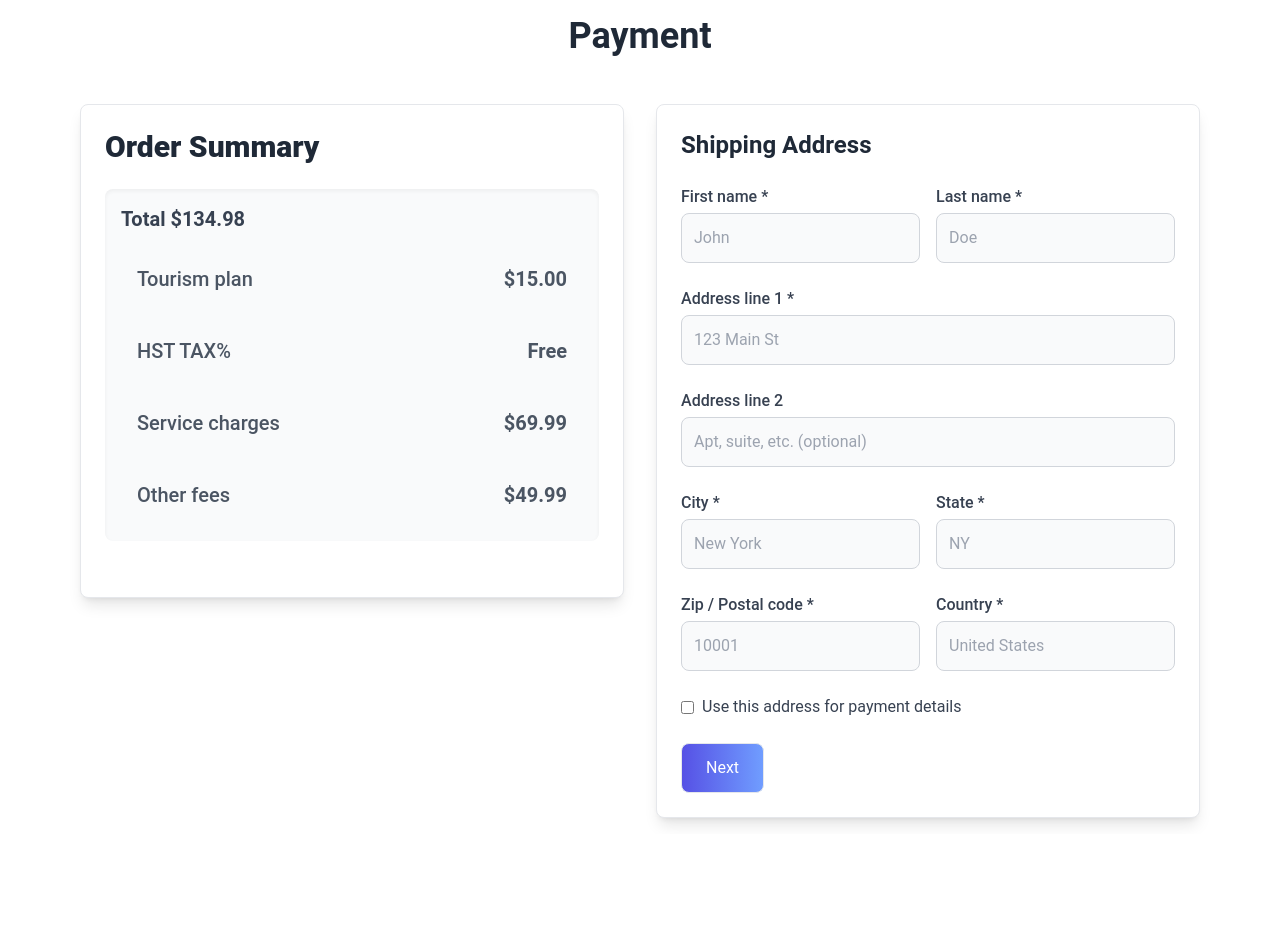
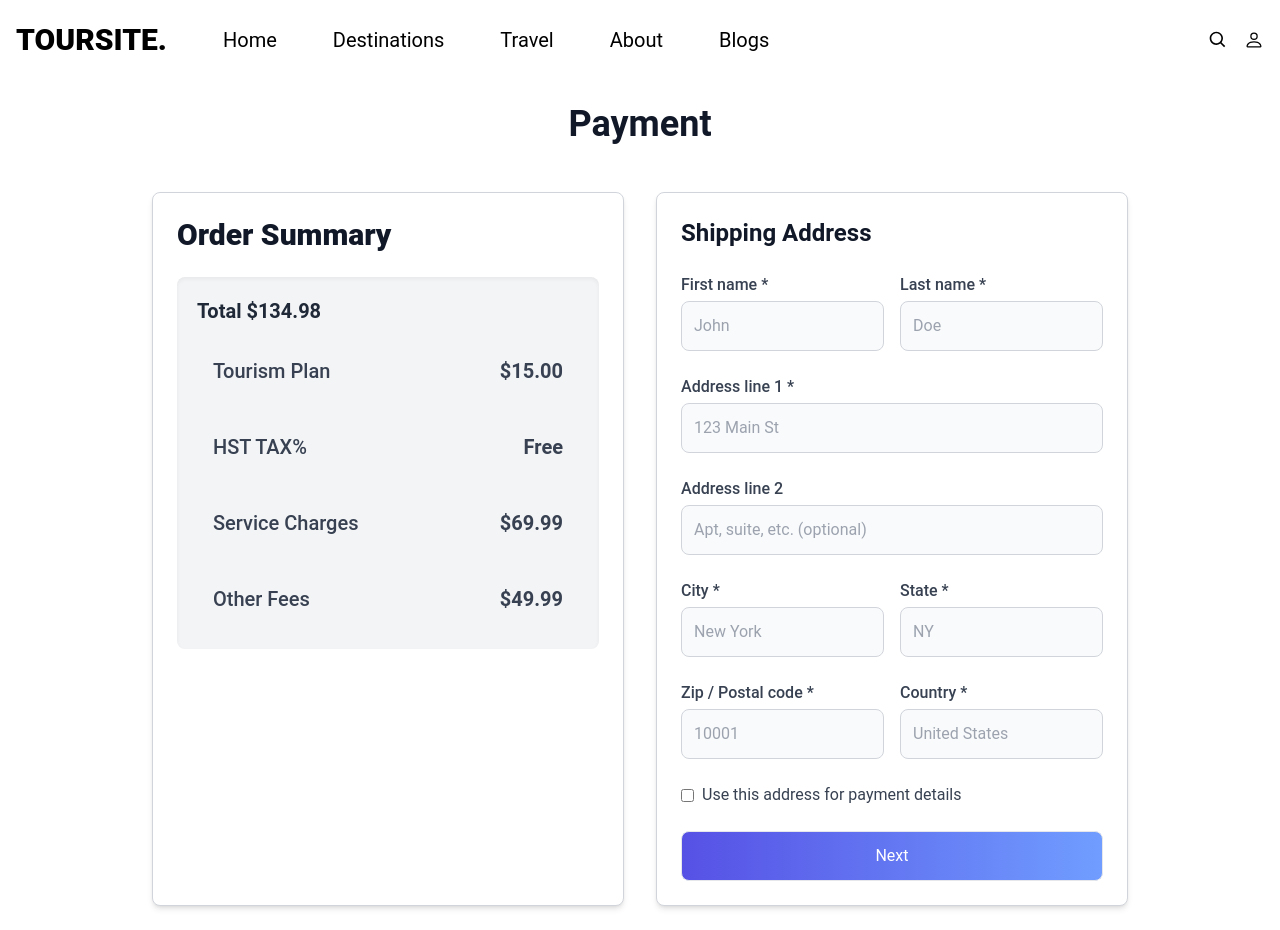
Before and after one commit to Trev241/toursite, a React (Create React App) app in the folder client/: page /payment in a window 1280 px wide. Before the commit the page ends 834 px from the top, so only its background shows below. Built offline with nearby package versions, Linux system fonts and the light colour scheme.

Commit message:
few ui changes
added header component for  the webpage and few additional design changes

```diff
--- a/client/package.json
+++ b/client/package.json
@@ -8,10 +8,12 @@
     "@testing-library/jest-dom": "^5.17.0",
     "@testing-library/react": "^13.4.0",
     "@testing-library/user-event": "^13.5.0",
+    "font-awesome": "^4.7.0",
     "react": "^18.3.1",
     "react-datepicker": "^7.3.0",
     "react-dom": "^18.3.1",
     "react-icons": "^5.2.1",
+    "react-intersection-observer": "^9.13.0",
     "react-router-dom": "^6.25.1",
     "react-scripts": "5.0.1",
     "react-slick": "^0.30.2",
--- a/client/src/App.js
+++ b/client/src/App.js
@@ -1,6 +1,7 @@
 import React, { useState } from 'react';
 import { BrowserRouter as Router, Routes, Route, useLocation } from 'react-router-dom';
 import Navbar from './components/Navbar';
+import NavbarPages from './components/NavbarPages'; // Import NavbarPages
 import Hero from './components/Hero';
 import Places from './components/destinations/Places';
 import AuthModal from './components/AuthModal';
@@ -20,20 +21,22 @@ function App() {
     setShowAuthModal(false); // Close the authentication modal on success
   };
 
-  // Create a component to conditionally render Navbar
+  // Create a component to conditionally render Navbar or NavbarPages
   const ConditionalNavbar = () => {
     const location = useLocation();
     // Render Navbar only if the path is "/"
     return location.pathname === '/' ? (
       <Navbar onAuthModalToggle={handleAuthModalToggle} username={email} />
-    ) : null;
+    ) : (
+      <NavbarPages onAuthModalToggle={handleAuthModalToggle} username={email} onLogout={() => setEmail(null)} isHeader={true} />
+    );
   };
 
   return (
     <Router>
       <div className="relative">
         <div className={showAuthModal ? 'blur-sm' : ''}>
-          {/* Conditionally render Navbar */}
+          {/* Conditionally render Navbar or NavbarPages */}
           <ConditionalNavbar />
           <Routes>
             <Route path="/" element={<><Hero /><Places /></>} />
--- /dev/null
+++ b/client/src/components/NavbarPages.jsx
@@ -0,0 +1,96 @@
+import React, { useState } from 'react';
+import { BsPerson } from 'react-icons/bs';
+import { BiSearch } from 'react-icons/bi';
+import { AiOutlineClose } from 'react-icons/ai';
+import { HiOutlineMenuAlt4 } from 'react-icons/hi';
+import { FaGithub, FaLinkedin, FaTwitter } from 'react-icons/fa';
+
+function NavbarPages({ onAuthModalToggle, username, onLogout, isHeader }) {
+  const [nav, setNav] = useState(false);
+  const [logo, setLogo] = useState(false);
+  const [dropdownOpen, setDropdownOpen] = useState(false);
+
+  const handleNav = () => {
+    setNav(!nav);
+    setLogo(!logo);
+  };
+
+  const toggleDropdown = () => {
+    setDropdownOpen(!dropdownOpen);
+  };
+
+  return (
+    <div className={`flex w-full justify-between items-center h-20 px-4 ${isHeader ? '' : 'absolute z-10'} ${isHeader ? 'text-black' : 'text-white'}`}>
+      <div className='flex items-center'>
+        <h1 onClick={handleNav} className={logo ? 'hidden' : 'block'}>TOURSITE.</h1>
+        <ul className='hidden md:flex ml-10'>
+          <li className='mr-6'>Home</li>
+          <li className='mr-6'>Destinations</li>
+          <li className='mr-6'>Travel</li>
+          <li className='mr-6'>About</li>
+          <li className='mr-6'>Blogs</li>
+        </ul>
+      </div>
+      <div className='flex items-center space-x-4'>
+        <BiSearch className='hidden md:block' size={20} />
+        <div className='relative'>
+          <BsPerson size={20} onClick={onAuthModalToggle} className='cursor-pointer' />
+        </div>
+        {username && (
+          <div className='relative'>
+            <div className='cursor-pointer' onClick={toggleDropdown}>
+              <h2 className='text-sm'>{username}</h2>
+            </div>
+            {dropdownOpen && (
+              <div className='absolute top-full right-0 mt-2 w-48 bg-white text-black rounded-lg shadow-lg p-4'>
+                <img
+                  src="https://via.placeholder.com/50"
+                  alt="Profile"
+                  className='w-12 h-12 rounded-full mx-auto mb-2'
+                />
+                <div className='flex flex-col items-center'>
+                  <a href="/profile" className='text-blue-500 hover:underline mb-2'>View Profile</a>
+                  <button
+                    onClick={() => {
+                      onLogout(); // Call the logout function
+                      setDropdownOpen(false); // Close the dropdown
+                    }}
+                    className='text-red-500 hover:underline'
+                  >
+                    Logout
+                  </button>
+                </div>
+              </div>
+            )}
+          </div>
+        )}
+      </div>
+
+      {/* mobile menu */}
+      <div onClick={handleNav} className='md:hidden z-10'>
+        {nav ? <AiOutlineClose className='text-black' size={20} /> : <HiOutlineMenuAlt4 size={20} />}
+      </div>
+      <div onClick={handleNav} className={nav ? 'absolute left-0 top-0 w-full bg-gray-100/90 px-4 py-7 flex flex-col' : 'absolute left-[-100%]'}>
+        <ul>
+          <h1>TOURSITE.</h1>
+          <li className='border-b'>Home</li>
+          <li className='border-b'>Destinations</li>
+          <li className='border-b'>Travel</li>
+          <li className='border-b'>About</li>
+          <li className='border-b'>Blogs</li>
+          <div className='flex flex-col'>
+            <button className='my-6'>Search</button>
+            <button onClick={onAuthModalToggle}>Account</button>
+          </div>
+          <div className='flex justify-around my-6'>
+            <FaGithub />
+            <FaLinkedin />
+            <FaTwitter />
+          </div>
+        </ul>
+      </div>
+    </div>
+  );
+}
+
+export default NavbarPages;
--- a/client/src/components/PaymentPage.jsx
+++ b/client/src/components/PaymentPage.jsx
@@ -42,38 +42,38 @@ const PaymentPage = () => {
   };
 
   return (
-    <div className="container mx-auto p-4 max-w-6xl">
+    <div className="container mx-auto p-6 max-w-5xl">
       <div className="flex flex-col items-center mb-12">
-        <h1 className="text-4xl font-bold text-gray-800">Payment</h1>
+        <h1 className="text-4xl font-bold text-gray-900">Payment</h1>
       </div>
-      <div className="flex justify-between items-start gap-8">
+      <div className="flex gap-8">
         {/* Back Arrow */}
         {showCreditCard && (
-          <div className="absolute top-4 left-4 cursor-pointer text-blue-500" onClick={handleBack}>
+          <div className="absolute top-4 left-4 cursor-pointer text-blue-600" onClick={handleBack}>
             <FaArrowLeft className="text-2xl" />
           </div>
         )}
 
         {/* Left Section: Order Summary */}
-        <div className="w-1/2 bg-white p-6 rounded-lg shadow-lg border border-gray-200">
-          <h2 className="text-3xl font-extrabold mb-6 text-gray-800">Order Summary</h2>
-          <div className="bg-gray-50 p-4 rounded-lg shadow-inner mb-8">
-            <h3 className="text-xl font-semibold text-gray-700 mb-4">Total $134.98</h3>
-            <ul className="space-y-3">
-              <li className="flex justify-between text-gray-600">
-                <span className="font-medium">Tourism plan</span>
+        <div className="w-full md:w-1/2 bg-white p-6 rounded-lg shadow-md border border-gray-300">
+          <h2 className="text-3xl font-extrabold mb-6 text-gray-900">Order Summary</h2>
+          <div className="bg-gray-100 p-5 rounded-lg shadow-inner mb-8">
+            <h3 className="text-xl font-semibold text-gray-800 mb-4">Total $134.98</h3>
+            <ul className="space-y-4">
+              <li className="flex justify-between text-gray-700">
+                <span className="font-medium">Tourism Plan</span>
                 <span className="font-semibold">$15.00</span>
               </li>
-              <li className="flex justify-between text-gray-600">
+              <li className="flex justify-between text-gray-700">
                 <span className="font-medium">HST TAX%</span>
                 <span className="font-semibold">Free</span>
               </li>
-              <li className="flex justify-between text-gray-600">
-                <span className="font-medium">Service charges</span>
+              <li className="flex justify-between text-gray-700">
+                <span className="font-medium">Service Charges</span>
                 <span className="font-semibold">$69.99</span>
               </li>
-              <li className="flex justify-between text-gray-600">
-                <span className="font-medium">Other fees</span>
+              <li className="flex justify-between text-gray-700">
+                <span className="font-medium">Other Fees</span>
                 <span className="font-semibold">$49.99</span>
               </li>
             </ul>
@@ -81,10 +81,10 @@ const PaymentPage = () => {
         </div>
 
         {/* Right Section: Conditional Content */}
-        <div className="w-1/2 bg-white p-6 rounded-lg shadow-lg border border-gray-200">
+        <div className="w-full md:w-1/2 bg-white p-6 rounded-lg shadow-md border border-gray-300">
           {showCreditCard ? (
             <>
-              <h3 className="text-2xl font-semibold mb-6 text-gray-800">Credit Card Details</h3>
+              <h3 className="text-2xl font-semibold mb-6 text-gray-900">Credit Card Details</h3>
               <div className="mb-4">
                 <label className="block text-gray-700 font-medium">Card Number *</label>
                 <input
@@ -93,7 +93,7 @@ const PaymentPage = () => {
                   placeholder="1234 5678 9012 3456"
                   value={creditCard.cardNumber}
                   onChange={handleCreditCardChange}
-                  className="w-full mt-1 p-3 border border-gray-300 rounded-lg bg-gray-50 focus:outline-none focus:ring-2 focus:ring-blue-400"
+                  className="w-full mt-1 p-3 border border-gray-300 rounded-lg bg-gray-50 focus:outline-none focus:ring-2 focus:ring-blue-500"
                   required
                 />
               </div>
@@ -106,7 +106,7 @@ const PaymentPage = () => {
                     placeholder="John Doe"
                     value={creditCard.cardName}
                     onChange={handleCreditCardChange}
-                    className="w-full mt-1 p-3 border border-gray-300 rounded-lg bg-gray-50 focus:outline-none focus:ring-2 focus:ring-blue-400"
+                    className="w-full mt-1 p-3 border border-gray-300 rounded-lg bg-gray-50 focus:outline-none focus:ring-2 focus:ring-blue-500"
                     required
                   />
                 </div>
@@ -118,7 +118,7 @@ const PaymentPage = () => {
                     placeholder="MM/YY"
                     value={creditCard.expiryDate}
                     onChange={handleCreditCardChange}
-                    className="w-full mt-1 p-3 border border-gray-300 rounded-lg bg-gray-50 focus:outline-none focus:ring-2 focus:ring-blue-400"
+                    className="w-full mt-1 p-3 border border-gray-300 rounded-lg bg-gray-50 focus:outline-none focus:ring-2 focus:ring-blue-500"
                     required
                   />
                 </div>
@@ -131,35 +131,35 @@ const PaymentPage = () => {
                   placeholder="123"
                   value={creditCard.cvv}
                   onChange={handleCreditCardChange}
-                  className="w-full mt-1 p-3 border border-gray-300 rounded-lg bg-gray-50 focus:outline-none focus:ring-2 focus:ring-blue-400"
+                  className="w-full mt-1 p-3 border border-gray-300 rounded-lg bg-gray-50 focus:outline-none focus:ring-2 focus:ring-blue-500"
                   required
                 />
               </div>
-              <div className="flex items-center space-x-2 mb-4">
-                <FaCcVisa className="text-blue-500 text-xl" />
-                <FaCcMastercard className="text-red-500 text-xl" />
-                <FaCcAmex className="text-green-500 text-xl" />
+              <div className="flex items-center space-x-3 mb-6">
+                <FaCcVisa className="text-blue-600 text-xl" />
+                <FaCcMastercard className="text-red-600 text-xl" />
+                <FaCcAmex className="text-green-600 text-xl" />
               </div>
-              <div className="flex justify-between items-center mb-6">
+              <div className="flex items-center gap-4 mb-6">
                 <input
                   type="text"
                   placeholder="Coupon Code"
-                  className="w-3/4 p-3 border border-gray-300 rounded-lg bg-gray-50 focus:outline-none focus:ring-2 focus:ring-blue-400"
+                  className="w-full p-3 border border-gray-300 rounded-lg bg-gray-50 focus:outline-none focus:ring-2 focus:ring-blue-500"
                 />
-                <button className="w-1/4 bg-blue-500 text-white py-2 px-4 rounded-lg hover:bg-blue-600 transition duration-300">
+                <button className="bg-blue-600 text-white py-2 px-4 rounded-lg hover:bg-blue-700 transition duration-300">
                   REDEEM
                 </button>
               </div>
               <button
                 type="button"
-                className="bg-green-500 text-white py-3 px-6 rounded-lg hover:bg-green-600 transition duration-300"
+                className="bg-green-600 text-white py-3 px-6 rounded-lg hover:bg-green-700 transition duration-300 w-full"
               >
                 Confirm Payment
               </button>
             </>
           ) : (
             <form onSubmit={handleSubmit}>
-              <h3 className="text-2xl font-semibold mb-6 text-gray-800">Shipping Address</h3>
+              <h3 className="text-2xl font-semibold mb-6 text-gray-900">Shipping Address</h3>
               <div className="grid grid-cols-2 gap-4 mb-6">
                 <div>
                   <label className="block text-gray-700 font-medium">First name *</label>
@@ -169,7 +169,7 @@ const PaymentPage = () => {
                     placeholder="John"
                     value={shippingAddress.firstName}
                     onChange={handleShippingChange}
-                    className="w-full mt-1 p-3 border border-gray-300 rounded-lg bg-gray-50 focus:outline-none focus:ring-2 focus:ring-blue-400"
+                    className="w-full mt-1 p-3 border border-gray-300 rounded-lg bg-gray-50 focus:outline-none focus:ring-2 focus:ring-blue-500"
                     required
                   />
                 </div>
@@ -181,7 +181,7 @@ const PaymentPage = () => {
                     placeholder="Doe"
                     value={shippingAddress.lastName}
                     onChange={handleShippingChange}
-                    className="w-full mt-1 p-3 border border-gray-300 rounded-lg bg-gray-50 focus:outline-none focus:ring-2 focus:ring-blue-400"
+                    className="w-full mt-1 p-3 border border-gray-300 rounded-lg bg-gray-50 focus:outline-none focus:ring-2 focus:ring-blue-500"
                     required
                   />
                 </div>
@@ -194,7 +194,7 @@ const PaymentPage = () => {
                   placeholder="123 Main St"
                   value={shippingAddress.addressLine1}
                   onChange={handleShippingChange}
-                  className="w-full mt-1 p-3 border border-gray-300 rounded-lg bg-gray-50 focus:outline-none focus:ring-2 focus:ring-blue-400"
+                  className="w-full mt-1 p-3 border border-gray-300 rounded-lg bg-gray-50 focus:outline-none focus:ring-2 focus:ring-blue-500"
                   required
                 />
               </div>
@@ -206,7 +206,7 @@ const PaymentPage = () => {
                   placeholder="Apt, suite, etc. (optional)"
                   value={shippingAddress.addressLine2}
                   onChange={handleShippingChange}
-                  className="w-full mt-1 p-3 border border-gray-300 rounded-lg bg-gray-50 focus:outline-none focus:ring-2 focus:ring-blue-400"
+                  className="w-full mt-1 p-3 border border-gray-300 rounded-lg bg-gray-50 focus:outline-none focus:ring-2 focus:ring-blue-500"
                 />
               </div>
               <div className="grid grid-cols-2 gap-4 mb-6">
@@ -218,7 +218,7 @@ const PaymentPage = () => {
                     placeholder="New York"
                     value={shippingAddress.city}
                     onChange={handleShippingChange}
-                    className="w-full mt-1 p-3 border border-gray-300 rounded-lg bg-gray-50 focus:outline-none focus:ring-2 focus:ring-blue-400"
+                    className="w-full mt-1 p-3 border border-gray-300 rounded-lg bg-gray-50 focus:outline-none focus:ring-2 focus:ring-blue-500"
                     required
                   />
                 </div>
@@ -230,7 +230,7 @@ const PaymentPage = () => {
                     placeholder="NY"
                     value={shippingAddress.state}
                     onChange={handleShippingChange}
-                    className="w-full mt-1 p-3 border border-gray-300 rounded-lg bg-gray-50 focus:outline-none focus:ring-2 focus:ring-blue-400"
+                    className="w-full mt-1 p-3 border border-gray-300 rounded-lg bg-gray-50 focus:outline-none focus:ring-2 focus:ring-blue-500"
                     required
                   />
                 </div>
@@ -244,7 +244,7 @@ const PaymentPage = () => {
                     placeholder="10001"
                     value={shippingAddress.zipCode}
                     onChange={handleShippingChange}
-                    className="w-full mt-1 p-3 border border-gray-300 rounded-lg bg-gray-50 focus:outline-none focus:ring-2 focus:ring-blue-400"
+                    className="w-full mt-1 p-3 border border-gray-300 rounded-lg bg-gray-50 focus:outline-none focus:ring-2 focus:ring-blue-500"
                     required
                   />
                 </div>
@@ -256,20 +256,20 @@ const PaymentPage = () => {
                     placeholder="United States"
                     value={shippingAddress.country}
                     onChange={handleShippingChange}
-                    className="w-full mt-1 p-3 border border-gray-300 rounded-lg bg-gray-50 focus:outline-none focus:ring-2 focus:ring-blue-400"
+                    className="w-full mt-1 p-3 border border-gray-300 rounded-lg bg-gray-50 focus:outline-none focus:ring-2 focus:ring-blue-500"
                     required
                   />
                 </div>
               </div>
               <div className="mb-6">
                 <label className="flex items-center text-gray-700">
-                  <input type="checkbox" className="mr-2" />
+                  <input type="checkbox" className="mr-2 text-blue-600" />
                   Use this address for payment details
                 </label>
               </div>
               <button
                 type="submit"
-                className="bg-blue-500 text-white py-3 px-6 rounded-lg hover:bg-blue-600 transition duration-300"
+                className="bg-blue-600 text-white py-3 px-6 rounded-lg hover:bg-blue-700 transition duration-300 w-full"
               >
                 Next
               </button>
```
Also changed, not shown: client/src/components/Login.jsx (+24 -8 lines), client/src/components/destinations/PlaceCard.jsx (+46 -46 lines), client/src/components/destinations/Places.jsx (+51 -14 lines), 1 other file (tests, documents, lock files or other folders).
